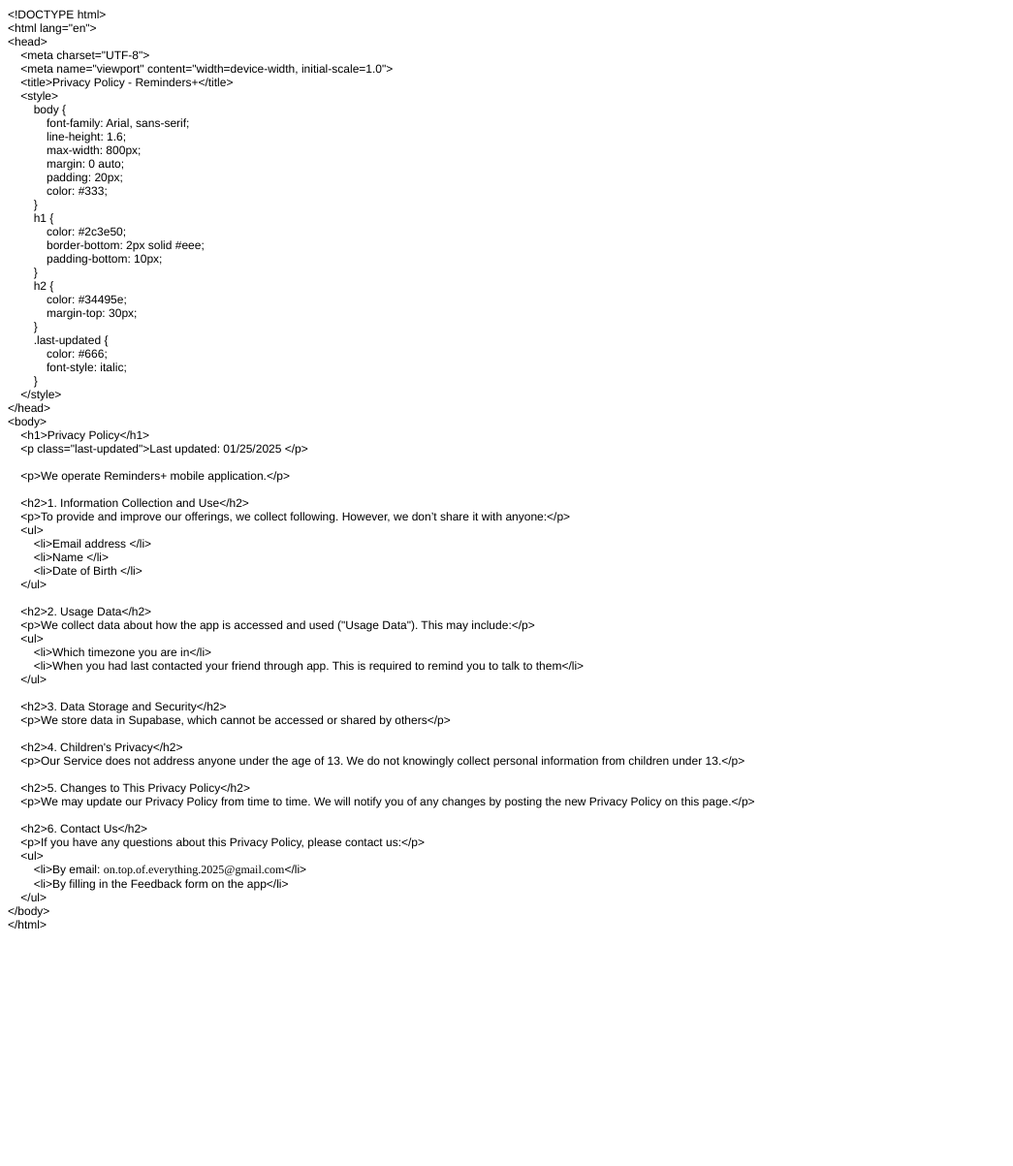
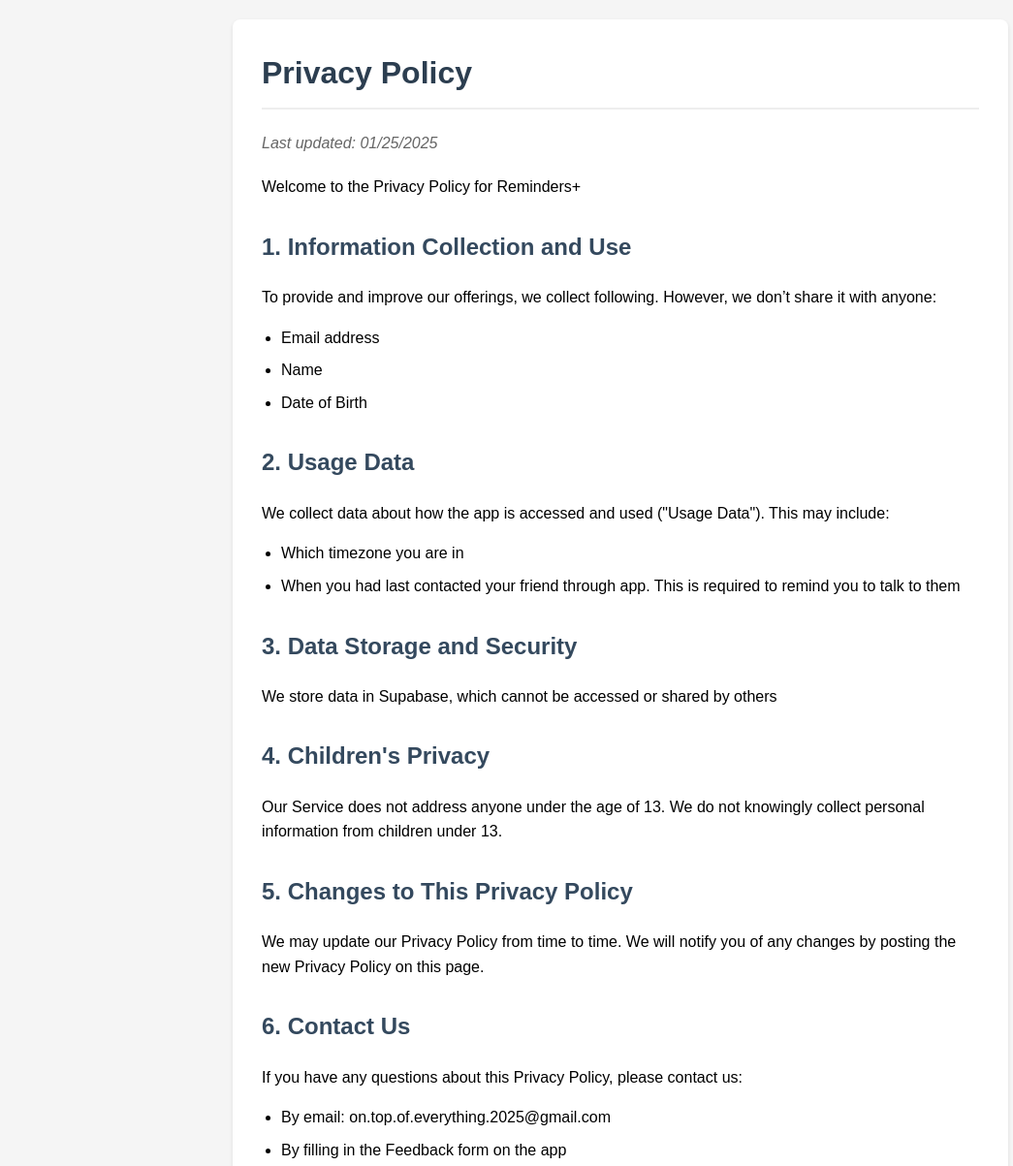
Before and after one commit to Reminders2025/-privacy-policy, a plain HTML site: page index.html in a window 1280 px wide. Shown: the top 1203 px of the page at 97% size, without its empty margins (0-1045 px from the left). Before the commit the page ends 969 px from the top, so only its background shows below. Drawn offline with Linux system fonts and the light colour scheme.

Commit message:
Update index.html

```diff
--- a/index.html
+++ b/index.html
@@ -1,87 +1,84 @@
-<!DOCTYPE html PUBLIC "-//W3C//DTD HTML 4.01//EN" "http://www.w3.org/TR/html4/strict.dtd">
-<html>
+<!DOCTYPE html>
+<html lang="en">
 <head>
-  <meta http-equiv="Content-Type" content="text/html; charset=utf-8">
-  <meta http-equiv="Content-Style-Type" content="text/css">
-  <title></title>
-  <meta name="Generator" content="Cocoa HTML Writer">
-  <meta name="CocoaVersion" content="2566">
-  <style type="text/css">
-    p.p1 {margin: 0.0px 0.0px 0.0px 0.0px; font: 12.0px Helvetica}
-    p.p2 {margin: 0.0px 0.0px 0.0px 0.0px; font: 12.0px Helvetica; min-height: 14.0px}
-    p.p3 {margin: 0.0px 0.0px 0.0px 0.0px; font: 12.0px Times; -webkit-text-stroke: #000000}
-    span.s1 {font: 12.0px Helvetica; -webkit-text-stroke: 0px #000000}
-    span.s2 {font-kerning: none}
-  </style>
+    <meta charset="UTF-8">
+    <meta name="viewport" content="width=device-width, initial-scale=1.0">
+    <title>Privacy Policy</title>
+    <style>
+        body {
+            font-family: Arial, sans-serif;
+            line-height: 1.6;
+            max-width: 800px;
+            margin: 0 auto;
+            padding: 20px;
+            background-color: #f5f5f5;
+        }
+        .container {
+            background-color: white;
+            padding: 30px;
+            border-radius: 8px;
+            box-shadow: 0 2px 4px rgba(0,0,0,0.1);
+        }
+        h1 {
+            color: #2c3e50;
+            border-bottom: 2px solid #eee;
+            padding-bottom: 10px;
+            margin-top: 0;
+        }
+        h2 {
+            color: #34495e;
+            margin-top: 30px;
+        }
+        .last-updated {
+            color: #666;
+            font-style: italic;
+            margin-bottom: 20px;
+        }
+        ul {
+            padding-left: 20px;
+        }
+        li {
+            margin-bottom: 8px;
+        }
+    </style>
 </head>
 <body>
-<p class="p1">&lt;!DOCTYPE html&gt;</p>
-<p class="p1">&lt;html lang="en"&gt;</p>
-<p class="p1">&lt;head&gt;</p>
-<p class="p1"><span class="Apple-converted-space">    </span>&lt;meta charset="UTF-8"&gt;</p>
-<p class="p1"><span class="Apple-converted-space">    </span>&lt;meta name="viewport" content="width=device-width, initial-scale=1.0"&gt;</p>
-<p class="p1"><span class="Apple-converted-space">    </span>&lt;title&gt;Privacy Policy - Reminders+&lt;/title&gt;</p>
-<p class="p1"><span class="Apple-converted-space">    </span>&lt;style&gt;</p>
-<p class="p1"><span class="Apple-converted-space">        </span>body {</p>
-<p class="p1"><span class="Apple-converted-space">            </span>font-family: Arial, sans-serif;</p>
-<p class="p1"><span class="Apple-converted-space">            </span>line-height: 1.6;</p>
-<p class="p1"><span class="Apple-converted-space">            </span>max-width: 800px;</p>
-<p class="p1"><span class="Apple-converted-space">            </span>margin: 0 auto;</p>
-<p class="p1"><span class="Apple-converted-space">            </span>padding: 20px;</p>
-<p class="p1"><span class="Apple-converted-space">            </span>color: #333;</p>
-<p class="p1"><span class="Apple-converted-space">        </span>}</p>
-<p class="p1"><span class="Apple-converted-space">        </span>h1 {</p>
-<p class="p1"><span class="Apple-converted-space">            </span>color: #2c3e50;</p>
-<p class="p1"><span class="Apple-converted-space">            </span>border-bottom: 2px solid #eee;</p>
-<p class="p1"><span class="Apple-converted-space">            </span>padding-bottom: 10px;</p>
-<p class="p1"><span class="Apple-converted-space">        </span>}</p>
-<p class="p1"><span class="Apple-converted-space">        </span>h2 {</p>
-<p class="p1"><span class="Apple-converted-space">            </span>color: #34495e;</p>
-<p class="p1"><span class="Apple-converted-space">            </span>margin-top: 30px;</p>
-<p class="p1"><span class="Apple-converted-space">        </span>}</p>
-<p class="p1"><span class="Apple-converted-space">        </span>.last-updated {</p>
-<p class="p1"><span class="Apple-converted-space">            </span>color: #666;</p>
-<p class="p1"><span class="Apple-converted-space">            </span>font-style: italic;</p>
-<p class="p1"><span class="Apple-converted-space">        </span>}</p>
-<p class="p1"><span class="Apple-converted-space">    </span>&lt;/style&gt;</p>
-<p class="p1">&lt;/head&gt;</p>
-<p class="p1">&lt;body&gt;</p>
-<p class="p1"><span class="Apple-converted-space">    </span>&lt;h1&gt;Privacy Policy&lt;/h1&gt;</p>
-<p class="p1"><span class="Apple-converted-space">    </span>&lt;p class="last-updated"&gt;Last updated: 01/25/2025 &lt;/p&gt;</p>
-<p class="p2"><br></p>
-<p class="p1"><span class="Apple-converted-space">    </span>&lt;p&gt;We operate Reminders+ mobile application.&lt;/p&gt;</p>
-<p class="p2"><br></p>
-<p class="p1"><span class="Apple-converted-space">    </span>&lt;h2&gt;1. Information Collection and Use&lt;/h2&gt;</p>
-<p class="p1"><span class="Apple-converted-space">    </span>&lt;p&gt;To provide and improve our offerings, we collect following. However, we don’t share it with anyone:&lt;/p&gt;</p>
-<p class="p1"><span class="Apple-converted-space">    </span>&lt;ul&gt;</p>
-<p class="p1"><span class="Apple-converted-space">        </span>&lt;li&gt;Email address &lt;/li&gt;</p>
-<p class="p1"><span class="Apple-converted-space">        </span>&lt;li&gt;Name &lt;/li&gt;</p>
-<p class="p1"><span class="Apple-converted-space">        </span>&lt;li&gt;Date of Birth &lt;/li&gt;</p>
-<p class="p1"><span class="Apple-converted-space">    </span>&lt;/ul&gt;</p>
-<p class="p2"><br></p>
-<p class="p1"><span class="Apple-converted-space">    </span>&lt;h2&gt;2. Usage Data&lt;/h2&gt;</p>
-<p class="p1"><span class="Apple-converted-space">    </span>&lt;p&gt;We collect data about how the app is accessed and used ("Usage Data"). This may include:&lt;/p&gt;</p>
-<p class="p1"><span class="Apple-converted-space">    </span>&lt;ul&gt;</p>
-<p class="p1"><span class="Apple-converted-space">        </span>&lt;li&gt;Which timezone you are in&lt;/li&gt;</p>
-<p class="p1"><span class="Apple-converted-space">        </span>&lt;li&gt;When you had last contacted your friend through app. This is required to remind you to talk to them&lt;/li&gt;</p>
-<p class="p1"><span class="Apple-converted-space">    </span>&lt;/ul&gt;</p>
-<p class="p2"><br></p>
-<p class="p1"><span class="Apple-converted-space">    </span>&lt;h2&gt;3. Data Storage and Security&lt;/h2&gt;</p>
-<p class="p1"><span class="Apple-converted-space">    </span>&lt;p&gt;We store data in Supabase, which cannot be accessed or shared by others&lt;/p&gt;</p>
-<p class="p2"><br></p>
-<p class="p1"><span class="Apple-converted-space">    </span>&lt;h2&gt;4. Children's Privacy&lt;/h2&gt;</p>
-<p class="p1"><span class="Apple-converted-space">    </span>&lt;p&gt;Our Service does not address anyone under the age of 13. We do not knowingly collect personal information from children under 13.&lt;/p&gt;</p>
-<p class="p2"><br></p>
-<p class="p1"><span class="Apple-converted-space">    </span>&lt;h2&gt;5. Changes to This Privacy Policy&lt;/h2&gt;</p>
-<p class="p1"><span class="Apple-converted-space">    </span>&lt;p&gt;We may update our Privacy Policy from time to time. We will notify you of any changes by posting the new Privacy Policy on this page.&lt;/p&gt;</p>
-<p class="p2"><br></p>
-<p class="p1"><span class="Apple-converted-space">    </span>&lt;h2&gt;6. Contact Us&lt;/h2&gt;</p>
-<p class="p1"><span class="Apple-converted-space">    </span>&lt;p&gt;If you have any questions about this Privacy Policy, please contact us:&lt;/p&gt;</p>
-<p class="p1"><span class="Apple-converted-space">    </span>&lt;ul&gt;</p>
-<p class="p3"><span class="s1"><span class="Apple-converted-space">        </span>&lt;li&gt;By email: </span><span class="s2">on.top.of.everything.2025@gmail.com</span><span class="s1">&lt;/li&gt;</span></p>
-<p class="p1"><span class="Apple-converted-space">        </span>&lt;li&gt;By filling in the Feedback form on the app&lt;/li&gt;</p>
-<p class="p1"><span class="Apple-converted-space">    </span>&lt;/ul&gt;</p>
-<p class="p1">&lt;/body&gt;</p>
-<p class="p1">&lt;/html&gt;</p>
+    <div class="container">
+        <h1>Privacy Policy</h1>
+        <p class="last-updated">Last updated: 01/25/2025 </p>
+
+        <p>Welcome to the Privacy Policy for Reminders+</p>
+
+        <h2>1. Information Collection and Use</h2>
+    <p>To provide and improve our offerings, we collect following. However, we don’t share it with anyone:</p>
+    <ul>
+        <li>Email address </li>
+        <li>Name </li>
+        <li>Date of Birth </li>
+    </ul>
+
+    <h2>2. Usage Data</h2>
+    <p>We collect data about how the app is accessed and used ("Usage Data"). This may include:</p>
+    <ul>
+        <li>Which timezone you are in</li>
+        <li>When you had last contacted your friend through app. This is required to remind you to talk to them</li>
+    </ul>
+
+    <h2>3. Data Storage and Security</h2>
+    <p>We store data in Supabase, which cannot be accessed or shared by others</p>
+
+    <h2>4. Children's Privacy</h2>
+    <p>Our Service does not address anyone under the age of 13. We do not knowingly collect personal information from children under 13.</p>
+
+    <h2>5. Changes to This Privacy Policy</h2>
+    <p>We may update our Privacy Policy from time to time. We will notify you of any changes by posting the new Privacy Policy on this page.</p>
+
+    <h2>6. Contact Us</h2>
+    <p>If you have any questions about this Privacy Policy, please contact us:</p>
+    <ul>
+        <li>By email: on.top.of.everything.2025@gmail.com</li>
+        <li>By filling in the Feedback form on the app</li>
+    </ul>
+    </div>
 </body>
 </html>
```
